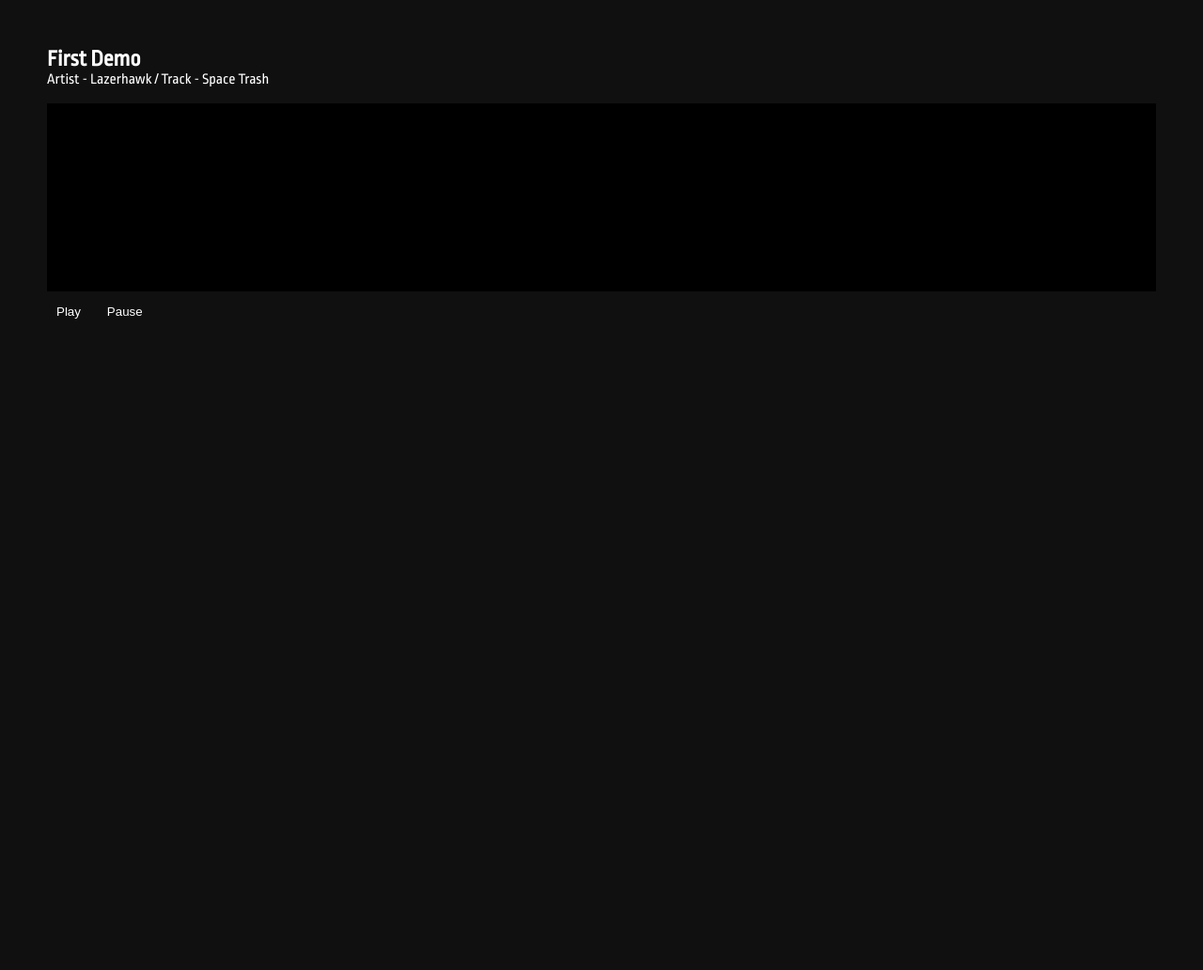
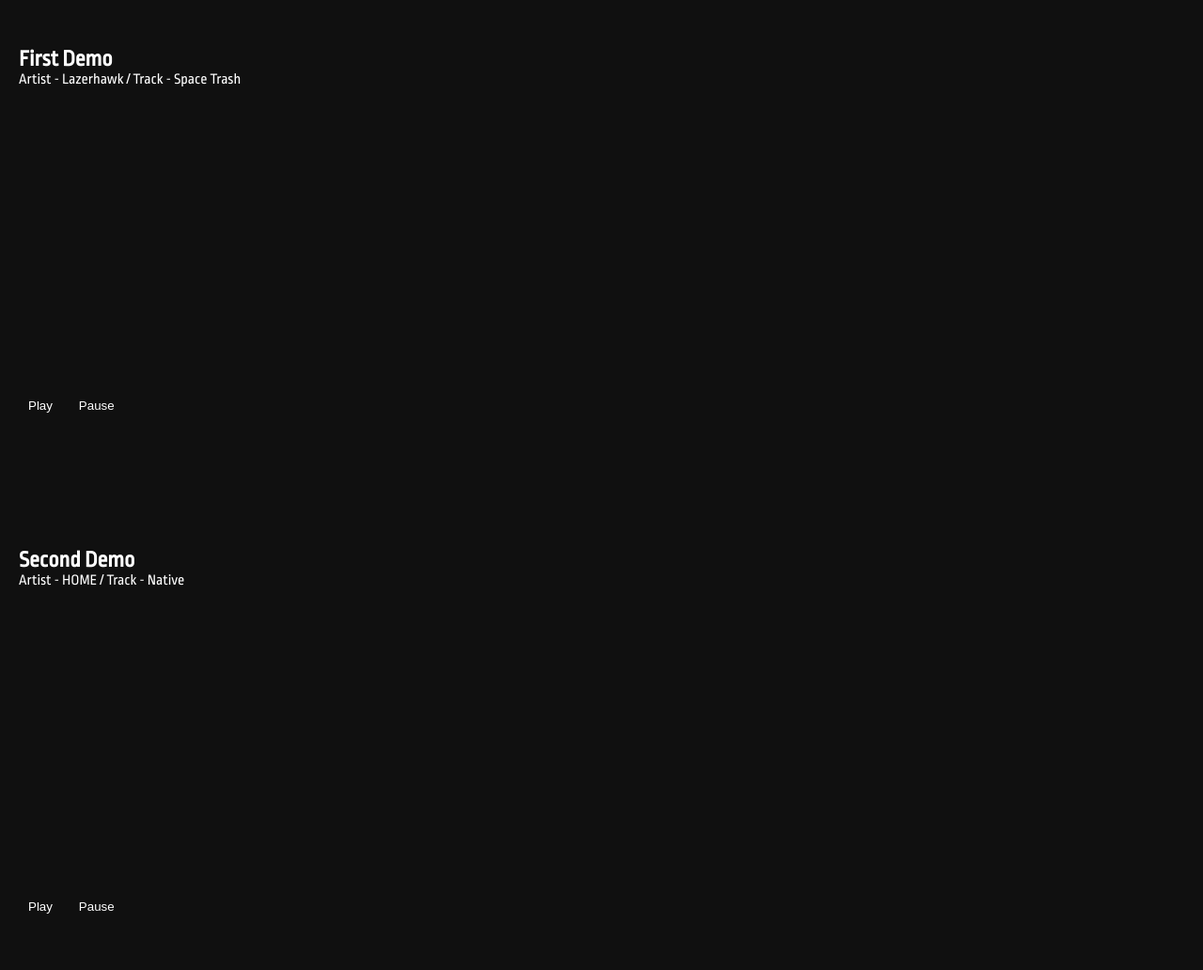
Before and after one commit to iondrimba/music-visualizer-labs, a website: page index.html in a window 1280 px wide. Shown: the whole page at 94% size. Before the commit the page ends 800 px from the top, so only its background shows below. Drawn offline with Linux system fonts and the light colour scheme; no server answers.

Commit message:
refactoring for multiple instances

```diff
--- a/app.js
+++ b/app.js
@@ -1,121 +1,30 @@
 function App() {
-  var d = [];
-  var audioElement = document.getElementById('audioElement');
-  var audioCtx = new (window.AudioContext || window.webkitAudioContext)();
-  var analyser = audioCtx.createAnalyser();
 
-  var file = 'demo.mp3';
-  var playing = false;
-  var canvasWidth = document.body.clientWidth;
-  audioElement.volume = .1;
+  this.init = function () {
+    var firstCanvas = new CanvasDraw(new FirstDrawer());
+    firstCanvas.init('#first-wave');
 
-  var source = audioCtx.createMediaElementSource(audioElement);
-  source.connect(analyser);
-  source.connect(audioCtx.destination);
-  var bufferLength = analyser.frequencyBinCount;
-  var frequencyData = new Uint8Array(bufferLength);
-  var frequencyDataFloat = new Float32Array(bufferLength);
-  analyser.smoothingTimeConstant = .5;
+    var firstAudio = document.getElementById('first');
+    var firstDemo = new Demo('demo.mp3', '.first-demo');
+    firstDemo.init(firstAudio, firstCanvas);
+    firstDemo.loadSound();
 
-  var canvas = document.getElementById('wave');
-  drawCanvasWidth();
-  drawCanvasHeight();
+    var secondCanvas = new CanvasDraw(new SecondDrawer());
+    secondCanvas.init('#second-wave');
 
-  var ctx = canvas.getContext('2d');
-  ctx.lineWidth = 1;
+    var secondAudio = document.getElementById('second');
+    var secondDemo = new Demo('second-demo.mp3', '.second-demo');
+    secondDemo.init(secondAudio, secondCanvas);
+    secondDemo.loadSound();
 
-  audioElement.addEventListener('playing', function () {
-    playing = true;
-  });
-  audioElement.addEventListener('pause', function () {
-    playing = false;
-  });
-  audioElement.addEventListener('ended', function () {
-    playing = true;
-  });
-
-  window.onresize = function () {
-    canvasWidth = document.body.clientWidth;
-    drawCanvasWidth();
-  };
-
-  this.loadSound = function() {
-    var request = new XMLHttpRequest();
-    request.open('GET', file, true);
-    request.onprogress = function (evt) {
-      var percent = Math.floor((evt.loaded / evt.total) * 100);
-      var loading = document.getElementsByClassName('loading')[0];
-      loading.innerHTML = 'loading... ' + percent + ' %';
-
-      if (percent == 100) {
-        loading.remove();
-      }
-    }
-    request.onload = function () {
-      audioElement.src = file;
-      audioElement.load();
-    }
-    request.send();
+    window.onresize = function () {
+      firstDemo.resize();
+      secondDemo.resize();
+    };
   }
-
-  function drawCanvasWidth() {
-    canvas.style.width = (document.getElementsByTagName('section')[0].getBoundingClientRect().width - 100) + 'px';
-    canvas.width = parseInt(canvas.style.width);
-  }
-
-  function drawCanvasHeight() {
-    canvas.style.height = '200px';
-    canvas.height = parseInt(canvas.style.height);
-  }
-
-  function drawBar(left, top, width, height, color) {
-    ctx.fillStyle = color;
-    ctx.fillRect(left, top, width, height);
-  }
-
-  function drawWave() {
-    if (playing) {
-      analyser.getByteFrequencyData(frequencyData)
-
-      ctx.clearRect(0, 0, canvas.width, canvas.height);
-      var width = 5;
-      for (var j = 0; j < canvas.width; j++) {
-        var left = (width + 1) * j;
-        var topByte = (frequencyData[j]);
-
-        var y = (topByte);
-
-        if ((y > 80) && (y < 200)) {
-          drawBar(left, y + y, width, +5, '#d2f3ff');
-        }
-
-        if ((y > 55) && (y < 80)) {
-          drawBar(left, y + y, width, +5, '#275cf4');
-        }
-
-        if ((y > 50) && (y < 55)) {
-          drawBar(left, y + y, width, +5, '#4e75c2');
-        }
-
-        if ((y > 45) && (y < 50)) {
-          drawBar(left, y + y, width, +5, '#edfef6');
-        }
-
-        drawBar(left, 0, width, y, '#cd0126');
-
-        drawBar(left, 0, width, y - 50, '#860018');
-      }
-    }
-
-    setTimeout(function () {
-      requestAnimationFrame(drawWave);
-    }, 30);
-  }
-
-  drawWave();
 }
 
 document.addEventListener('DOMContentLoaded', function () {
   var app = new App();
-  app.loadSound();
+  app.init();
 })
--- /dev/null
+++ b/canvas.js
@@ -0,0 +1,28 @@
+function CanvasDraw(drawer) {
+
+  this.draw = drawer;
+
+  function drawCanvasWidth(canvas) {
+    canvas.style.width = document.body.clientWidth + 'px';
+    canvas.width = parseInt(canvas.style.width);
+  }
+
+  function drawCanvasHeight(canvas) {
+    var style = window.getComputedStyle(canvas);
+    var height = style.getPropertyValue('height');
+    canvas.height = parseInt(height);
+  }
+
+  this.init = function (selector) {
+    this.canvas = document.querySelector(selector);
+    drawCanvasWidth(this.canvas);
+    drawCanvasHeight(this.canvas);
+
+    this.ctx = this.canvas.getContext('2d');
+    this.ctx.lineWidth = 1;
+  }.bind(this)
+
+  this.resize = function () {
+    drawCanvasWidth(this.canvas);
+  }
+}
--- /dev/null
+++ b/demo.js
@@ -0,0 +1,71 @@
+function Demo(file, selector) {
+  this.file = file;
+  this.init = function (audioElement, canvasDraw) {
+    this.audioElement = audioElement;
+    this.loader = new Loader();
+    this.canvasDraw = canvasDraw;
+    var audioCtx = new (window.AudioContext || window.webkitAudioContext)();
+    this.analyser = audioCtx.createAnalyser();
+
+    this.loader = new Loader();
+    this.loader.callback = this.onProgress;
+    this.loader.complete = this.complete.bind(this);
+
+    this.btnPlay = document.querySelector(selector).querySelector('.play');
+    this.btnPause = document.querySelector(selector).querySelector('.pause');
+
+    this.btnPlay.addEventListener('click', function () {
+      this.audioElement.play();
+    }.bind(this));
+
+    this.btnPause.addEventListener('click', function () {
+      this.audioElement.pause();
+    }.bind(this));
+
+    this.file = file;
+    this.playing = false;
+
+    var source = audioCtx.createMediaElementSource(audioElement);
+    source.connect(this.analyser);
+    source.connect(audioCtx.destination);
+    var bufferLength = this.analyser.frequencyBinCount;
+    this.frequencyData = new Uint8Array(bufferLength);
+    this.analyser.smoothingTimeConstant = .5;
+    audioElement.volume = .5;
+
+    audioElement.addEventListener('playing', function () {
+      this.playing = true;
+    }.bind(this));
+    audioElement.addEventListener('pause', function () {
+      this.playing = false;
+    }.bind(this));
+    audioElement.addEventListener('ended', function () {
+      this.playing = true;
+    }.bind(this));
+  }
+
+  this.resize = function () {
+    this.canvasDraw.resize();
+  }
+
+  this.drawWave = function () {
+    this.canvasDraw.draw.render({ canvas: this.canvasDraw.canvas, ctx: this.canvasDraw.ctx, analyser: this.analyser, frequencyData: this.frequencyData });
+
+    requestAnimationFrame(this.drawWave.bind(this));
+  }
+
+  this.onProgress = function (percent) {
+    console.log(percent);
+  }
+
+  this.complete = function (file) {
+    this.audioElement.src = file;
+    this.audioElement.load();
+
+    this.drawWave();
+  }
+
+  this.loadSound = function () {
+    this.loader.load(this.file);
+  }
+}
--- /dev/null
+++ b/first.js
@@ -0,0 +1,40 @@
+function FirstDrawer() {
+
+  function drawBar(ctx, left, top, width, height, color) {
+    ctx.fillStyle = color;
+    ctx.fillRect(left, top, width, height);
+  }
+
+  this.render = function (props) {
+    props.analyser.getByteFrequencyData(props.frequencyData);
+
+    props.ctx.clearRect(0, 0, props.canvas.width, props.canvas.height);
+    var width = 5;
+    for (var j = 0; j < props.canvas.width; j++) {
+      var left = (width + 1) * j;
+      var topByte = (props.frequencyData[j]);
+
+      var y = (topByte);
+
+      if ((y > 80) && (y < 200)) {
+        drawBar(props.ctx, left, y + y, width, +5, '#d2f3ff');
+      }
+
+      if ((y > 55) && (y < 80)) {
+        drawBar(props.ctx, left, y + y, width, +5, '#275cf4');
+      }
+
+      if ((y > 50) && (y < 55)) {
+        drawBar(props.ctx, left, y + y, width, +5, '#4e75c2');
+      }
+
+      if ((y > 45) && (y < 50)) {
+        drawBar(props.ctx, left, y + y, width, +5, '#edfef6');
+      }
+
+      drawBar(props.ctx, left, 0, width, y, '#cd0126');
+
+      drawBar(props.ctx, left, 0, width, y - 50, '#860018');
+    }
+  }.bind(this);
+}
--- a/index.html
+++ b/index.html
@@ -12,21 +12,44 @@
 </head>
 
 <body>
-  <section>
-    <h1>First Demo</h1>
-    <a href="https://lazerhawk.bandcamp.com/" target="_blank" rel="noopener noreferrer">Artist - Lazerhawk </a>/
-    <a href="https://lazerhawk.bandcamp.com/track/space-trash" target="_blank" rel="noopener noreferrer"> Track - Space Trash</a>
+  <section class="first-demo">
+    <div class="credits">
+      <h1>First Demo</h1>
+      <a href="https://lazerhawk.bandcamp.com/" target="_blank" rel="noopener noreferrer">Artist - Lazerhawk </a>/
+      <a href="https://lazerhawk.bandcamp.com/track/space-trash" target="_blank" rel="noopener noreferrer"> Track - Space Trash</a>
+      <br>
+    </div>
     <br>
-    <br>
-    <audio id="audioElement"></audio>
-    <canvas id="wave">
+    <audio id="first"></audio>
+    <canvas id="first-wave">
     </canvas>
-    <div>
-      <button onclick="audioElement.play()">Play</button>
-      <button onclick="audioElement.pause()">Pause</button>
-      <span class="loading">loading sound...</span>
+    <div class="controls">
+      <button class="play">Play</button>
+      <button class="pause">Pause</button>
     </div>
   </section>
+  <br><br>
+  <section class="second-demo">
+    <div class="credits">
+      <h1>Second Demo</h1>
+      <a href="https://midwestcollective.bandcamp.com/album/odyssey" target="_blank" rel="noopener noreferrer">Artist - HOME </a>/
+      <a href="https://midwestcollective.bandcamp.com/track/native" target="_blank" rel="noopener noreferrer"> Track - Native</a>
+      <br>
+    </div>
+    <br>
+    <audio id="second"></audio>
+    <canvas id="second-wave">
+    </canvas>
+    <div class="controls">
+      <button class="play">Play</button>
+      <button class="pause">Pause</button>
+    </div>
+  </section>
+  <script src="./loader.js"></script>
+  <script src="./canvas.js"></script>
+  <script src="./demo.js"></script>
+  <script src="./first.js"></script>
+  <script src="./second.js"></script>
   <script src="app.js"></script>
 </body>
 
--- /dev/null
+++ b/loader.js
@@ -0,0 +1,24 @@
+function Loader() {
+  this.callback = null;
+  this.load = function (file) {
+    var request = new XMLHttpRequest();
+    request.open('GET', file, true);
+    request.onprogress = function (evt) {
+      var percent = Math.floor((evt.loaded / evt.total) * 100);
+
+      this.callback(percent);
+    }.bind(this);
+
+    request.onload = function () {
+      this.complete(file);
+    }.bind(this);
+
+    request.send();
+  }
+
+  this.progress = function (callback) {
+    this.callback = callback;
+  }
+
+  this.complete = function () {}
+}
--- /dev/null
+++ b/second.js
@@ -0,0 +1,46 @@
+function SecondDrawer() {
+
+  function drawBar(ctx, left, top, width, height, color) {
+    ctx.fillStyle = color;
+    ctx.beginPath();
+    ctx.arc(left, height, 5, 0, 2 * Math.PI);
+    ctx.fillStyle = color;
+    ctx.fill();
+  }
+
+  this.render = function (props) {
+    props.analyser.getByteFrequencyData(props.frequencyData)
+
+    props.ctx.clearRect(0, 0, props.canvas.width, props.canvas.height);
+    var width = 5;
+    for (var j = 0; j < props.canvas.width; j++) {
+      var left = (width + 10) * j;
+      var topByte = (props.frequencyData[j]);
+
+      var y = (topByte);
+
+      if ((y > 80) && (y < 200)) {
+        drawBar(props.ctx, left, y + y, width, y + 25, '#d2f3ff');
+      }
+
+      if ((y > 55) && (y <= 80)) {
+        drawBar(props.ctx, left, y + y, width, +80, '#275cf4');
+      }
+
+      if ((y > 50) && (y <= 55)) {
+        drawBar(props.ctx, left, y + y, width, +60, '#4e75c2');
+      }
+
+      if ((y > 45) && (y <= 50)) {
+        drawBar(props.ctx, left, y + y, width, +40, '#edfef6');
+      }
+
+
+      if ((y > 10) && (y <= 45)) {
+        drawBar(props.ctx, left, y + y, width, 20, '#275cf4');
+      }
+
+      drawBar(props.ctx, left, 0, width, y - 50, '#cd0126');
+    }
+  }.bind(this);
+}
--- a/styles.css
+++ b/styles.css
@@ -10,13 +10,17 @@ html, body {
 }
 
 section {
-  padding: 50px;
+  padding: 50px 0;
+}
+
+.credits, .controls {
+  margin-left: 20px;
 }
 
 canvas {
-  background-color: #000;
+  background-color: inherit;
   transform: scaleY(-1);
-  height: 200px;
+  height: 300px;
 }
 
 h1 {
```
Also changed, not shown: 1 other file.
